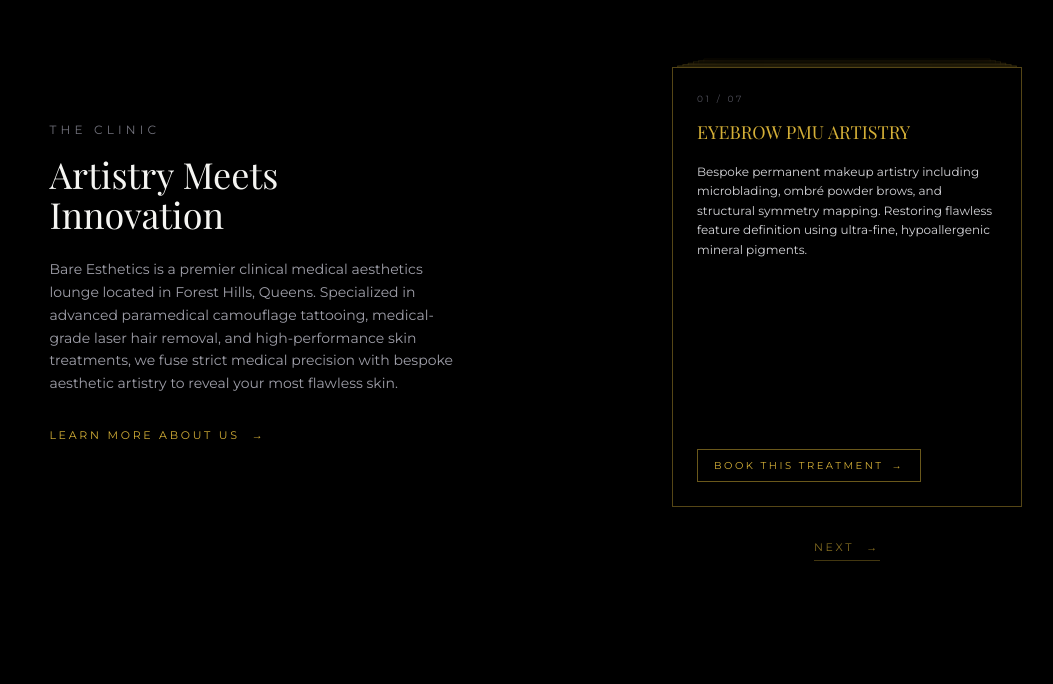
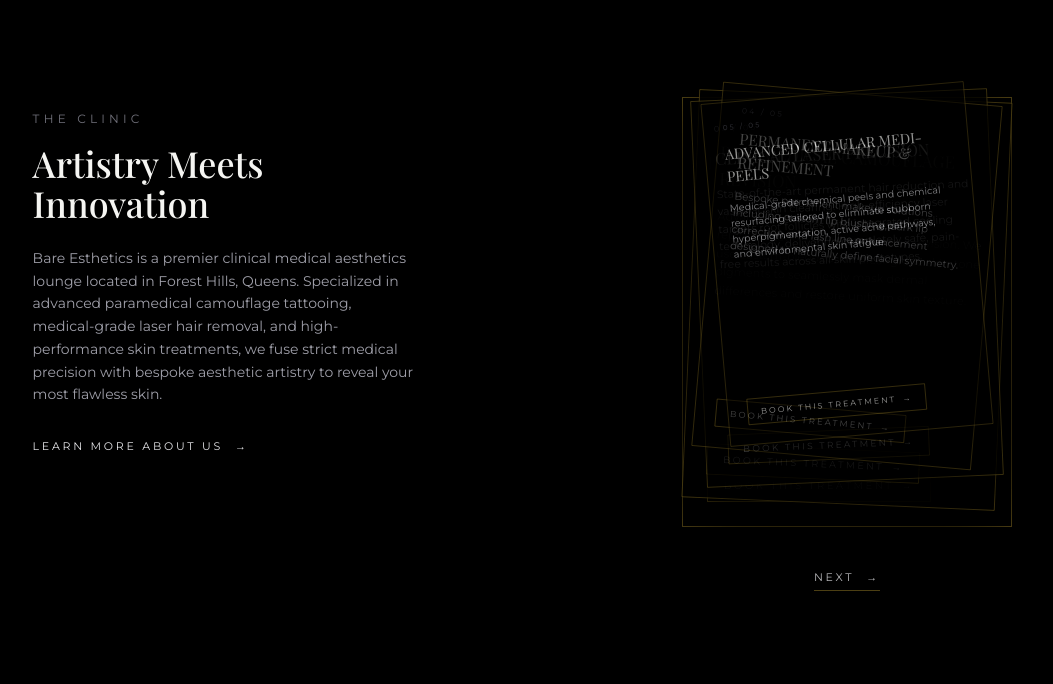
Before and after one commit to netizen179/medspa-snap-layout, a React (Vite) app: page / in a window 1280 px wide. Shown: the part 916-1600 px from the top of the page, without its empty margins (101-1154 px from the left). Built offline with nearby package versions, Linux system fonts and the light colour scheme; a web font is replaced by a local one.

Commit message:
Implement scroll snap physics, design refinements, and interactive hero and card layouts
Co-authored-by: netizen179 <290668506+netizen179@users.noreply.github.com>

```diff
--- a/src/components/BookNowButton.jsx
+++ b/src/components/BookNowButton.jsx
@@ -2,7 +2,7 @@ export default function BookNowButton({ hidden }) {
   return (
     <a
       href="#page-4"
-      className={`fixed right-6 bottom-6 z-50 border border-champagne/60 bg-black/40 px-5 py-3 text-[11px] uppercase tracking-[0.25em] text-champagne backdrop-blur transition-all duration-700 hover:bg-champagne hover:text-black ${
+      className={`fixed right-6 bottom-6 z-50 border border-champagne/60 bg-black/40 px-5 py-3 text-[11px] uppercase tracking-[0.25em] text-ivory backdrop-blur transition-all duration-700 hover:bg-champagne hover:text-black ${
         hidden ? 'pointer-events-none opacity-0' : 'opacity-100'
       }`}
     >
--- a/src/index.css
+++ b/src/index.css
@@ -4,7 +4,8 @@
   --font-sans: "Montserrat", ui-sans-serif, system-ui, sans-serif;
   --font-serif: "Playfair Display", ui-serif, Georgia, serif;
 
-  /* Global palette — Page 1 variables, inherited by all layers */
+  /* Global palette — champagne is an accent for borders/backgrounds
+     only, never for text (text is grays + high-contrast whites). */
   --color-champagne: #d4af37;
   --color-ivory: #f5f5f2;
   --color-charcoal: #1a1a1a;
@@ -13,14 +14,19 @@
 /* ==========================================================================
    VERTICAL VIEWPORT SNAPPING MECHANICS
    Connected to the Webflow template in webflow_scroll_snap.webflow.io/
-   (its `.fullpage-wrapper` / `.section` class system and hidden-scrollbar
-   treatment). Native CSS scroll-snap is used instead of the template's
-   fullPage.js library so transitions remain smooth and momentum-preserving
-   — no abrupt or forced scroll-jacking.
+   (`.fullpage-wrapper` / `.section` class system, hidden scrollbar).
+   On fine-pointer devices the glide is JS-driven (useSmoothSnap) with
+   an extra-long buttery ease-in-out curve, so native snap is disabled
+   there; touch devices keep native momentum with a proximity fallback.
    ========================================================================== */
 html {
-  scroll-snap-type: y mandatory;
-  scroll-behavior: smooth;
+  scroll-behavior: auto;
+  scroll-snap-type: y proximity;
+}
+@media (hover: hover) and (pointer: fine) {
+  html {
+    scroll-snap-type: none;
+  }
 }
 
 body {
@@ -38,6 +44,20 @@ body {
 }
 ::-webkit-scrollbar-track {
   background: transparent;
+}
+
+/* ==========================================================================
+   DYNAMIC GRAYSCALE → CONTRAST FADE
+   All headings and narrative copy rest in deep editorial gray and shift
+   smoothly to crisp off-white while their layer is active or hovered.
+   ========================================================================== */
+.shift-contrast {
+  color: #8f8f8f;
+  transition: color 1.2s ease;
+}
+.section:hover .shift-contrast,
+.section.is-active .shift-contrast {
+  color: #f5f5f2;
 }
 
 /* Fluid fade-on-scroll reveal for section content */
--- a/src/pages/Booking.jsx
+++ b/src/pages/Booking.jsx
@@ -52,13 +52,13 @@ export default function Booking() {
             <p className="text-xs uppercase tracking-[0.35em] text-zinc-500">
               Online Scheduling
             </p>
-            <h2 className="mt-2 mb-6 font-serif text-2xl font-light text-ivory">
+            <h2 className="mt-2 mb-6 font-serif text-2xl font-medium shift-contrast">
               Secure Your Session
             </h2>
 
             {/* Automated confirmation micro-notification */}
             <div
-              className={`absolute top-0 left-1/2 z-10 -translate-x-1/2 whitespace-nowrap rounded-full border border-champagne/40 bg-black/90 px-5 py-2.5 text-[10px] uppercase tracking-[0.2em] text-champagne backdrop-blur transition-all duration-700 ${
+              className={`absolute top-0 left-1/2 z-10 -translate-x-1/2 whitespace-nowrap rounded-full border border-champagne/40 bg-black/90 px-5 py-2.5 text-[10px] uppercase tracking-[0.2em] text-ivory backdrop-blur transition-all duration-700 ${
                 confirmed ? 'opacity-100' : 'pointer-events-none opacity-0'
               }`}
             >
--- a/src/pages/Footer.jsx
+++ b/src/pages/Footer.jsx
@@ -14,7 +14,7 @@ export default function Footer() {
     >
       {/* ---- Central brand identity anchor ---- */}
       <Reveal className="flex flex-col items-center text-center">
-        <h2 className="font-serif text-4xl font-light uppercase tracking-[0.25em] text-ivory md:text-6xl">
+        <h2 className="font-serif text-4xl font-medium uppercase tracking-[0.25em] shift-contrast md:text-6xl">
           Bare Esthetics
         </h2>
         <p className="mt-4 text-xs uppercase tracking-[0.35em] text-zinc-500">
--- a/src/pages/Services.jsx
+++ b/src/pages/Services.jsx
@@ -4,55 +4,69 @@ import { TREATMENTS } from '../config/links'
 
 /* ==========================================================================
    PAGE 2 — THE INTERACTIVE SERVICE HIGHLIGHTS LAYER
-   Left: identity & philosophy. Right: infinite cascading 7-card deck.
+   Strict 50/50 desktop split: philosophy LEFT, card deck RIGHT.
+   The 5 cascading cards rest as an angled, tilted tray (task-view
+   aesthetic) and explode into a spacious 3+2 grid on container hover.
    ========================================================================== */
 
-/* Cascading depth variables — strict 3D translation offsets so the
-   cards fade back into infinite depth. */
-const DEPTH = [
-  'z-[50] scale-100 translate-y-0 opacity-100',
-  'z-[45] scale-[0.97] -translate-y-2 opacity-90',
-  'z-[40] scale-[0.94] -translate-y-4 opacity-80',
-  'z-[35] scale-[0.91] -translate-y-6 opacity-70',
-  'z-[30] scale-[0.88] -translate-y-8 opacity-60',
-  'z-[25] scale-[0.85] -translate-y-10 opacity-50',
-  'z-[20] scale-[0.82] -translate-y-12 opacity-40',
+/* The deck shows 5 cards (3 top + 2 below in the exploded grid) */
+const CARDS = TREATMENTS.slice(0, 5)
+
+/* Angled stack: cards tilt and fan programmatically in 3D while
+   cascading back into infinite depth (center-anchored offsets). */
+const STACKED = [
+  'z-[50] translate-y-[55px] rotate-0 scale-100 opacity-100',
+  'z-[45] translate-y-[43px] rotate-[2.5deg] scale-[0.95] opacity-90',
+  'z-[40] translate-y-[31px] rotate-[-2.5deg] scale-[0.90] opacity-80',
+  'z-[35] translate-y-[19px] rotate-[5deg] scale-[0.85] opacity-70',
+  'z-[30] translate-y-[7px] rotate-[-5deg] scale-[0.80] opacity-60',
+]
+
+/* Exploding grid slots: 3 cards across the top row, 2 centered below */
+const EXPLODED = [
+  'z-10 -translate-x-[270px] -translate-y-[150px] rotate-0 scale-[0.6] opacity-100',
+  'z-10 -translate-y-[150px] rotate-0 scale-[0.6] opacity-100',
+  'z-10 translate-x-[270px] -translate-y-[150px] rotate-0 scale-[0.6] opacity-100',
+  'z-10 -translate-x-[135px] translate-y-[150px] rotate-0 scale-[0.6] opacity-100',
+  'z-10 translate-x-[135px] translate-y-[150px] rotate-0 scale-[0.6] opacity-100',
 ]
 
 /* Front-card exit state: slides 150px right, shrinks, fades — then
    glides back into the deepest base position. */
-const LEAVING =
-  'z-[60] scale-[0.82] translate-x-[150px] opacity-0'
+const LEAVING = 'z-[60] translate-y-[55px] translate-x-[150px] scale-[0.8] opacity-0'
 
-const SHUFFLE_MS = 500
+const TRANSITION_MS = 700
+const EASE = 'ease-[cubic-bezier(0.65,0,0.35,1)]'
+
+const canHover = () =>
+  typeof window !== 'undefined' &&
+  window.matchMedia('(hover: hover)').matches
 
 export default function Services() {
-  const [order, setOrder] = useState(TREATMENTS.map((_, i) => i))
+  const [order, setOrder] = useState(CARDS.map((_, i) => i))
   const [leaving, setLeaving] = useState(null)
+  const [exploded, setExploded] = useState(false)
 
   const shuffle = () => {
-    if (leaving !== null) return
-    const frontId = TREATMENTS[order[0]].id
+    if (leaving !== null || exploded) return
+    const frontId = CARDS[order[0]].id
     setLeaving(frontId)
     setTimeout(() => {
       setOrder((o) => [...o.slice(1), o[0]])
       setLeaving(null)
-    }, SHUFFLE_MS)
+    }, TRANSITION_MS)
   }
 
   return (
     <section id="page-2" className="section relative min-h-screen bg-black">
-      <div className="mx-auto grid max-w-7xl grid-cols-1 items-center gap-14 px-6 py-24 md:px-10 lg:min-h-screen lg:grid-cols-2 lg:gap-8 lg:py-0">
-        {/* ---- LEFT COLUMN: identity & philosophy ---- */}
-        <Reveal
-          className="snap-start md:[scroll-snap-align:none]"
-          delay={100}
-        >
-          <div className="mx-auto max-w-md lg:ml-auto lg:mr-16 lg:pl-[3vw]">
+      <div className="mx-auto grid max-w-7xl grid-cols-1 items-center gap-14 px-6 py-24 md:grid-cols-2 md:gap-8 md:px-10 md:py-0 lg:min-h-screen">
+        {/* ---- LEFT half: identity & philosophy ---- */}
+        <Reveal className="snap-start md:[scroll-snap-align:none]" delay={100}>
+          <div className="mx-auto max-w-md md:pl-[2vw] md:pr-10">
             <p className="text-xs uppercase tracking-[0.35em] text-zinc-500">
               The Clinic
             </p>
-            <h2 className="mt-4 mb-6 font-serif text-3xl font-light text-ivory md:text-4xl">
+            <h2 className="mt-4 mb-6 font-serif text-3xl font-medium shift-contrast md:text-4xl">
               Artistry Meets Innovation
             </h2>
             <p className="max-w-md text-sm leading-relaxed text-zinc-400">
@@ -65,7 +79,7 @@ export default function Services() {
             </p>
             <a
               href="#page-5"
-              className="group mt-8 inline-flex items-baseline gap-3 text-[11px] uppercase tracking-[0.25em] text-champagne"
+              className="group mt-8 inline-flex items-baseline gap-3 text-[11px] uppercase tracking-[0.25em] text-zinc-200 transition-colors duration-500 hover:text-ivory"
             >
               Learn More About Us
               <span className="transition-transform duration-300 group-hover:translate-x-1.5">
@@ -75,30 +89,48 @@ export default function Services() {
           </div>
         </Reveal>
 
-        {/* ---- RIGHT COLUMN: the infinite 7-card cascading deck ---- */}
-        <Reveal
-          className="snap-start md:[scroll-snap-align:none]"
-          delay={250}
+        {/* ---- RIGHT half: the angled 5-card deck + exploding grid ---- */}
+        <Reveal className="snap-start md:[scroll-snap-align:none]" delay={250}>
+          <div className="flex flex-col items-center">
+            {/* Hover zone covers the full exploded matrix so cards
+                never leave the interactive area while expanded */}
+            <div
+              className="relative h-[560px] w-[740px] max-w-full"
+              onMouseEnter={() => canHover() && setExploded(true)}
+              onMouseLeave={() => setExploded(false)}
             >
-          <div className="flex flex-col items-center">
-            <div className="relative mx-auto h-[480px] w-full max-w-[350px] sm:h-[500px]">
-              {TREATMENTS.map((t, cardIdx) => {
+              {CARDS.map((t, cardIdx) => {
                 const pos = order.indexOf(cardIdx)
                 const isFront = pos === 0
                 const isLeaving = leaving === t.id
+                const mode = exploded
+                  ? EXPLODED[pos]
+                  : isLeaving
+                    ? LEAVING
+                    : STACKED[pos]
                 return (
+                  <div
+                    key={t.id}
+                    className="absolute top-1/2 left-1/2"
+                  >
+                    <div className="-translate-x-1/2 -translate-y-1/2">
                       <article
-                    key={t.id}
-                    onClick={isFront ? shuffle : undefined}
-                    className={`absolute inset-x-0 bottom-0 h-[430px] border border-champagne/40 bg-black p-6 shadow-[0_25px_60px_rgba(0,0,0,0.85)] transition-all duration-500 ease-in-out sm:h-[440px] ${
-                      isLeaving ? LEAVING : DEPTH[pos]
-                    } ${isFront && !isLeaving ? 'cursor-pointer' : 'pointer-events-none'}`}
+                        onClick={
+                          isFront && !exploded && !isLeaving
+                            ? shuffle
+                            : undefined
+                        }
+                        className={`h-[430px] w-[330px] border border-champagne/40 bg-black p-6 shadow-[0_25px_60px_rgba(0,0,0,0.85)] transition-all duration-700 ${EASE} ${mode} ${
+                          isFront && !exploded && !isLeaving
+                            ? 'cursor-pointer'
+                            : 'pointer-events-auto'
+                        }`}
                       >
                         <div className="flex h-full flex-col">
                           <span className="text-[9px] uppercase tracking-[0.3em] text-zinc-600">
-                        {String(pos + 1).padStart(2, '0')} / 07
+                            {String(pos + 1).padStart(2, '0')} / 05
                           </span>
-                      <h3 className="mt-3 font-serif text-lg font-light text-champagne">
+                          <h3 className="mt-3 font-serif text-lg font-normal shift-contrast">
                             {t.title}
                           </h3>
                           <p className="mt-4 text-xs leading-relaxed text-zinc-300">
@@ -110,7 +142,7 @@ export default function Services() {
                               target="_blank"
                               rel="noreferrer"
                               onClick={(e) => e.stopPropagation()}
-                          className="inline-flex items-center gap-2 border border-champagne/50 px-4 py-2 text-[10px] uppercase tracking-[0.25em] text-champagne transition-colors duration-300 hover:bg-champagne hover:text-black"
+                              className="inline-flex items-center gap-2 border border-champagne/50 px-4 py-2 text-[10px] uppercase tracking-[0.25em] text-ivory transition-colors duration-300 hover:bg-champagne hover:text-black"
                             >
                               Book This Treatment
                               <span>→</span>
@@ -118,13 +150,16 @@ export default function Services() {
                           </div>
                         </div>
                       </article>
+                    </div>
+                  </div>
                 )
               })}
             </div>
 
             <button
               onClick={shuffle}
-              className="mt-8 inline-flex items-center gap-3 border-b border-champagne/40 pb-1 text-[11px] uppercase tracking-[0.25em] text-champagne transition-colors duration-300 hover:border-champagne"
+              disabled={exploded}
+              className="mt-8 inline-flex items-center gap-3 border-b border-champagne/40 pb-1 text-[11px] uppercase tracking-[0.25em] text-zinc-200 transition-colors duration-300 hover:border-ivory hover:text-ivory disabled:opacity-40"
             >
               Next
               <span>→</span>
--- a/src/pages/Testimonials.jsx
+++ b/src/pages/Testimonials.jsx
@@ -66,7 +66,7 @@ export default function Testimonials() {
             <p className="text-xs uppercase tracking-[0.35em] text-zinc-500">
               Testimonials
             </p>
-            <h2 className="mt-4 mb-8 font-serif text-3xl font-light text-ivory">
+            <h2 className="mt-4 mb-8 font-serif text-3xl font-medium shift-contrast">
               What Our Clients Say
             </h2>
 
@@ -80,7 +80,7 @@ export default function Testimonials() {
                       slide === i ? 'opacity-100' : 'pointer-events-none opacity-0'
                     }`}
                   >
-                    <div className="text-sm tracking-[0.3em] text-champagne">
+                    <div className="text-sm tracking-[0.3em] text-ivory">
                       ★★★★★
                     </div>
                     <blockquote className="mt-4 text-sm leading-relaxed text-zinc-300">
@@ -97,7 +97,7 @@ export default function Testimonials() {
                   <span
                     key={i}
                     className={`h-px w-6 transition-all duration-700 ${
-                      slide === i ? 'bg-champagne' : 'bg-zinc-700'
+                      slide === i ? 'bg-zinc-200' : 'bg-zinc-700'
                     }`}
                   />
                 ))}
```
Also changed, not shown: src/App.jsx (+8 -0 lines), src/hooks/useSmoothSnap.js (added, +116 -0 lines), src/pages/Hero.jsx (+23 -5 lines), 1 other file (tests, documents, lock files or other folders). Lines whose indentation alone changed are shown as unchanged.
